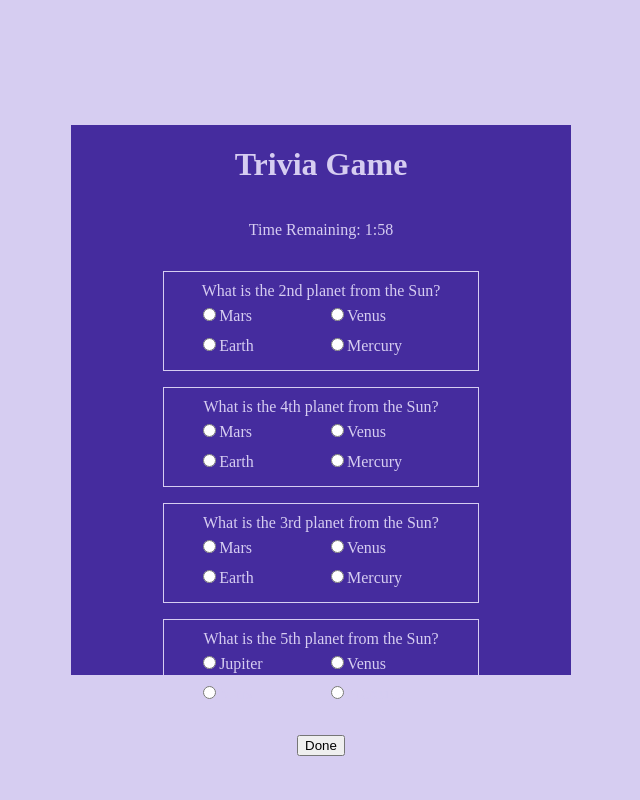
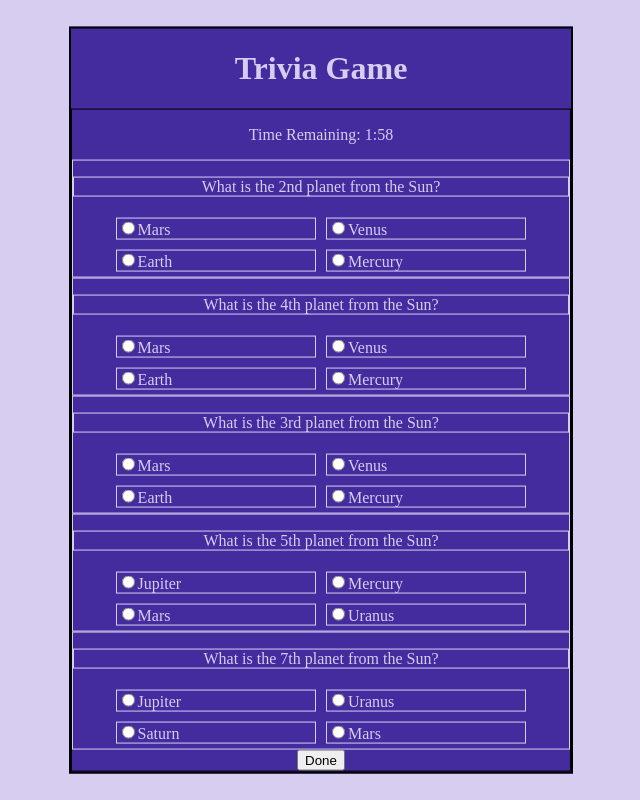
Before and after one commit to urvishp13/Trivia-Game, a plain HTML site: page Version 1/index.html in a window 1280 px wide. Both pictures are taken after a click on the button "Start". Shown: the whole page, without its empty margins (319-959 px from the left). Drawn offline with nearby package versions, Linux system fonts and the light colour scheme.

Commit message:
setup home screen

```diff
--- a/Version 1/assets/css/style.css
+++ b/Version 1/assets/css/style.css
@@ -4,23 +4,29 @@ body {
     margin: 0;
 }
 
+#container {
+    height: 100vh;
+}
+
 #display {
+    position: relative;
+    top: 50%;
+    left: 50%;
+    transform: translate(-50%, -50%);
+
+    border: 2px solid black;
     background-color: #452C9E;
     width: 500px;
-    height: 550px;
+    min-height: 550px;
     text-align: center;
 }
 
 #content {
-    display: flex;
-    flex-direction: column;
-    justify-content: center;
-    align-items: center;
+    border: 1px solid black;
 }
 
 .question {
     border: 1px solid #D6CDF1;
-    padding: 10px;
 }
 
 .question-answer-choices > * {
@@ -28,15 +34,9 @@ body {
     width: 40%;
     text-align: left;
     margin: 5px;
-    /*border: 1px solid #D6CDF1*/
+    border: 1px solid #D6CDF1;
 }
 
-.questions-section {
+.one-question {
+    border: 1px solid #D6CDF1;
 }
-
-#container {
-    height: 100vh;
-    display: flex;
-    justify-content: center;
-    align-items: center;
-}
--- a/Version 1/assets/javascript/app.js
+++ b/Version 1/assets/javascript/app.js
@@ -24,9 +24,16 @@ var storage = [
     {
         question: "What is the 5th planet from the Sun?",
         answerChoices: [
-            "Jupiter", "Venus", "Mars", "Mercury"
+            "Jupiter", "Mercury", "Mars", "Uranus"
         ],
         answer: "Jupiter"
+    },
+    {
+        question: "What is the 7th planet from the Sun?",
+        answerChoices: [
+            "Jupiter", "Uranus", "Saturn", "Mars"
+        ],
+        answer: "Saturn"
     }
 ];
 
@@ -43,7 +50,8 @@ function writeQuestions(storage) {
     storage.forEach(questionSet => {
         questionNumber++;
 
-        let $oneQuestion = $("<div>");
+        let $oneQuestion = $("<div>")
+            .attr("class","one-question");
 
         // Question
         let $question = $("<p>")
@@ -82,14 +90,14 @@ function writeQuestions(storage) {
 
         });
 
-        // Append the answer choices to $question
-        $question.append($answerChoices);
+        // Append the question related content to $oneQuestion
         $oneQuestion.append($question);
+        $oneQuestion.append($answerChoices);
 
         //console.log("answer choices in a set:");
         //console.log($("div.question-answer-choices")); // used to see if construnct of the answer choices set's HTMLis right
 
-        // Append question's content to $questionsSection
+        // Append $oneQuestion to $questionsSection
         $questionsSection.append($oneQuestion);
     });
 
@@ -202,14 +210,36 @@ function startTimer(currentTime) { // currentTime is in s
 
 var $content = $('body #display #content');
 
-// When Trivia started
-$('#start').on('click', function () {
+$(document).ready(function () {
+    $content
+        .html('<button id="start">Start</button>')
+        .css({ // give the #content height
+            "min-height":`${$('#display').height() - $content.position().top}px`
+        });
+    $('#start').css({ // position the start button in the middle of the #display
+        "border":"2px solid black",
+        "position":"absolute",
+        "top":"50%",
+        "left":"50%",
+        "transform":"translate(-50%,-50%)"
+    });
+})
+
+// When Trivia started - need to use event delegation since #submit is added dynamically
+$($content).on('click', '#start', function () {
     // Set the HTML for the new content
-    $content.html(`
-        <p>Time Remaining: <span id="timer">2:00</span></p>
-        <div id="questions-section"></div>
-        <button id="submit">Done</button>
-    `);
+    $('#display').css({ // get the position of the display and replace its percentage dimensions with concrete numbers to
+                        // fix its positioning
+        "top":`${$('#display').position().top}`,
+        "left":`${$('#display').position().left}`,
+        "translate":""
+    });
+    $content
+        .html(`
+            <p>Time Remaining: <span id="timer">2:00</span></p>
+            <div id="questions-section"></div>
+            <button id="submit">Done</button>
+        `);
 
     // Write the questions to the page
     $.ajax({
@@ -223,7 +253,7 @@ $('#start').on('click', function () {
 });
 
 // Need to use event delegation since #submit is added dynamically
-$(display).on('click', '#submit', function() {
+$($content).on('click', '#submit', function() {
     //console.log("event working");
     // Display results
     $.ajax({
--- a/Version 1/index.html
+++ b/Version 1/index.html
@@ -7,9 +7,7 @@
     <div id="container">
         <div id="display">
             <h1 id="heading">Trivia Game</h1>
-            <div id="content">
-                <button id="start">Start</button>
-            </div>
+            <div id="content"></div>
         </div>
     </div>
 
```
